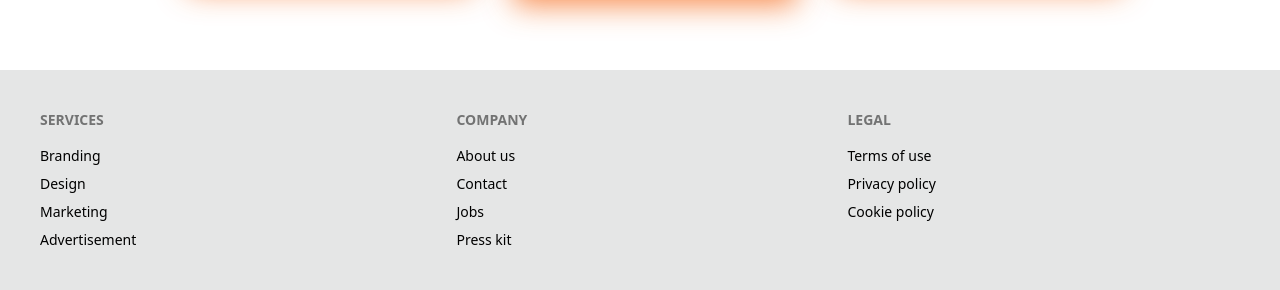
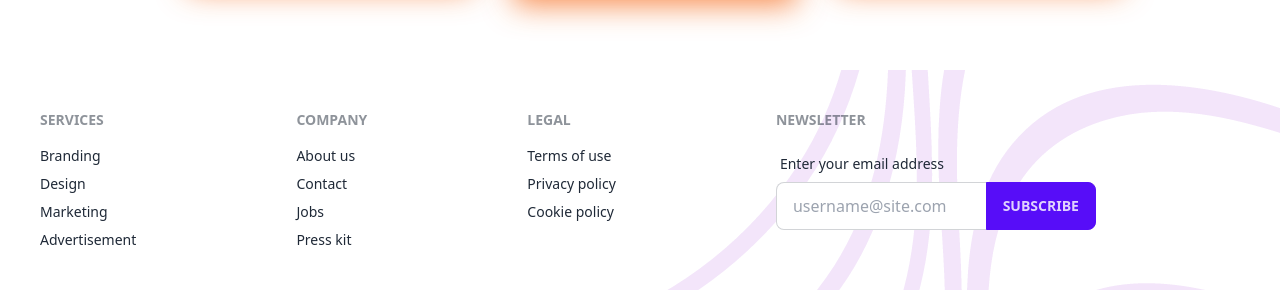
Before and after one commit to jhimi01/doctors-care, a React (Vite) app: page / in a window 1280 px wide. Shown: the part 2162-2452 px from the top of the page. Built offline with nearby package versions, Linux system fonts and the light colour scheme; no server answers.

Commit message:
footer modify

```diff
--- a/src/component/share/Footer/Footer.jsx
+++ b/src/component/share/Footer/Footer.jsx
@@ -1,8 +1,9 @@
-
+import bg from '../../../assets/bgbannner.png';
 const Footer = () => {
     return (
-        <footer className="footer p-10 text-black bg-base-300">
-        <div className="">
+        <div >
+          <footer className="footer p-10 bg-base-200" style={{ backgroundImage: `url(${bg})` }}>
+  <div>
     <span className="footer-title">Services</span>
     <a className="link link-hover">Branding</a>
     <a className="link link-hover">Design</a>
@@ -22,7 +23,20 @@ const Footer = () => {
     <a className="link link-hover">Privacy policy</a>
     <a className="link link-hover">Cookie policy</a>
   </div>
+  <div>
+    <span className="footer-title">Newsletter</span>
+    <div className="form-control w-80">
+      <label className="label">
+        <span className="label-text">Enter your email address</span>
+      </label>
+      <div className="relative">
+        <input type="text" placeholder="username@site.com" className="input input-bordered w-full pr-16" />
+        <button className="btn btn-primary absolute top-0 right-0 rounded-l-none">Subscribe</button>
+      </div>
+    </div>
+  </div>
 </footer>
+        </div>
     );
 };
 
```
Lines whose indentation alone changed are shown as unchanged.
